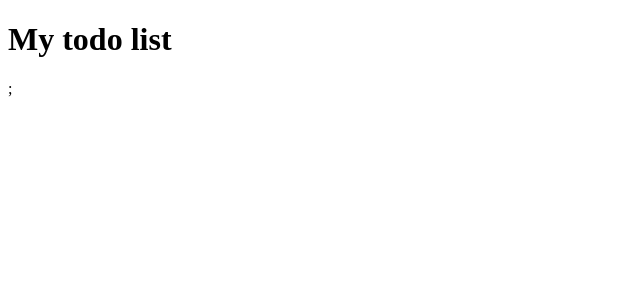
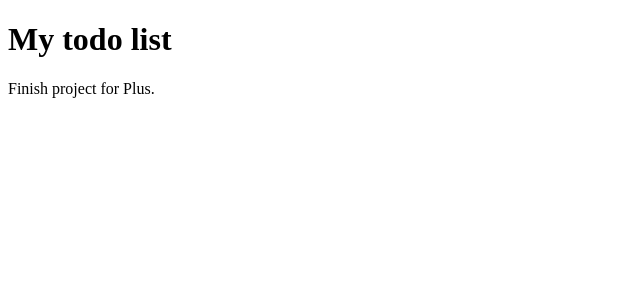
Before and after one commit to ShaunaMack/todo-list, a React (Vite) app: page / in a window 1280 px wide. Shown: the top 300 px of the page, without its empty margins (0-640 px from the left). Built offline with nearby package versions, Linux system fonts and the light colour scheme.

Commit message:
render the todo item by calling inside App Component

```diff
--- a/src/App.jsx
+++ b/src/App.jsx
@@ -1,7 +1,10 @@
+import TodoItem from "./components/TodoItem";
+
 function App() {
   return (
     <div>
-      <h1>My todo list</h1>;
+      <h1>My todo list</h1>
+      <TodoItem />
     </div>
   );
 }
```
